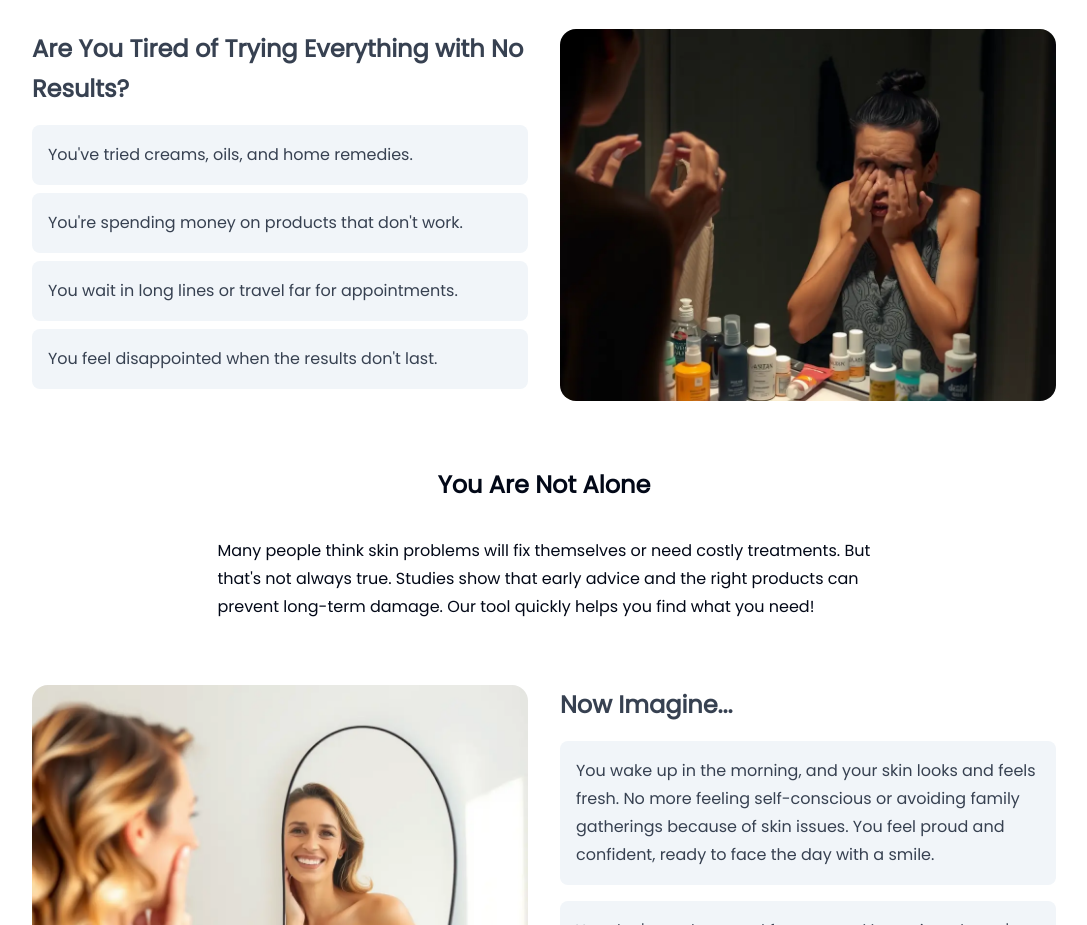
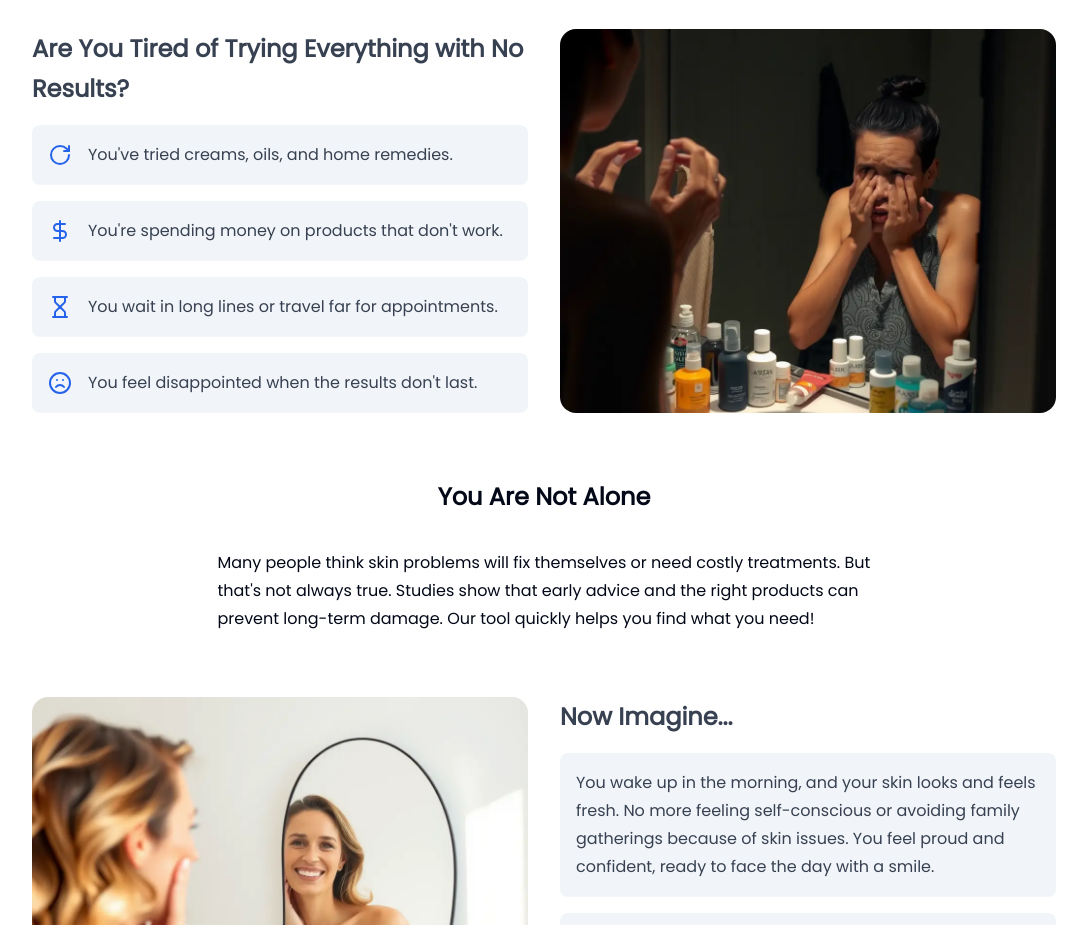
Before and after one commit to dimmasyusuf/skinsage, a Next.js app: page / in a window 1280 px wide. Shown: the part 900-1825 px from the top of the page, without its empty margins (96-1183 px from the left). Built offline with nearby package versions, Linux system fonts and the light colour scheme.

Commit message:
style: add icon into text

```diff
--- a/src/components/sections/Situation.tsx
+++ b/src/components/sections/Situation.tsx
@@ -1,3 +1,4 @@
+import {DollarSignIcon, FrownIcon, Hourglass, RotateCw} from 'lucide-react';
 import Image from 'next/image';
 
 export default function Situation() {
@@ -11,23 +12,27 @@ export default function Situation() {
             </h2>
           </div>
 
-          <div className="mt-4 flex flex-col gap-2">
+          <div className="mt-4 flex flex-col gap-4">
             <div className="flex items-center gap-4 rounded-lg bg-secondary p-4">
+              <RotateCw size="24" className="text-primary" />
               <p className="prose prose-sm md:prose-base">
                 You&apos;ve tried creams, oils, and home remedies.
               </p>
             </div>
             <div className="flex items-center gap-4 rounded-lg bg-secondary p-4">
+              <DollarSignIcon size="24" className="text-primary" />
               <p className="prose prose-sm md:prose-base">
                 You&apos;re spending money on products that don&apos;t work.
               </p>
             </div>
             <div className="flex items-center gap-4 rounded-lg bg-secondary p-4">
+              <Hourglass size="24" className="text-primary" />
               <p className="prose prose-sm md:prose-base">
                 You wait in long lines or travel far for appointments.
               </p>
             </div>
             <div className="flex items-center gap-4 rounded-lg bg-secondary p-4">
+              <FrownIcon size="24" className="text-primary" />
               <p className="prose prose-sm md:prose-base">
                 You feel disappointed when the results don&apos;t last.
               </p>
```
